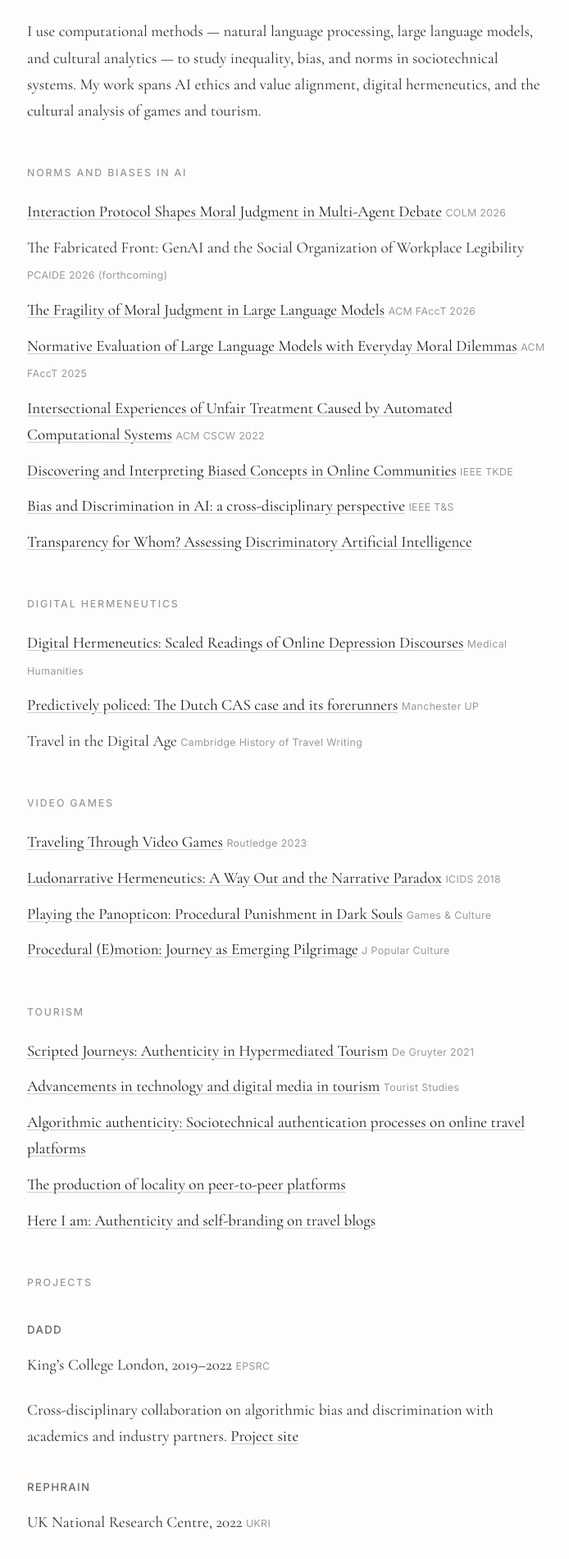
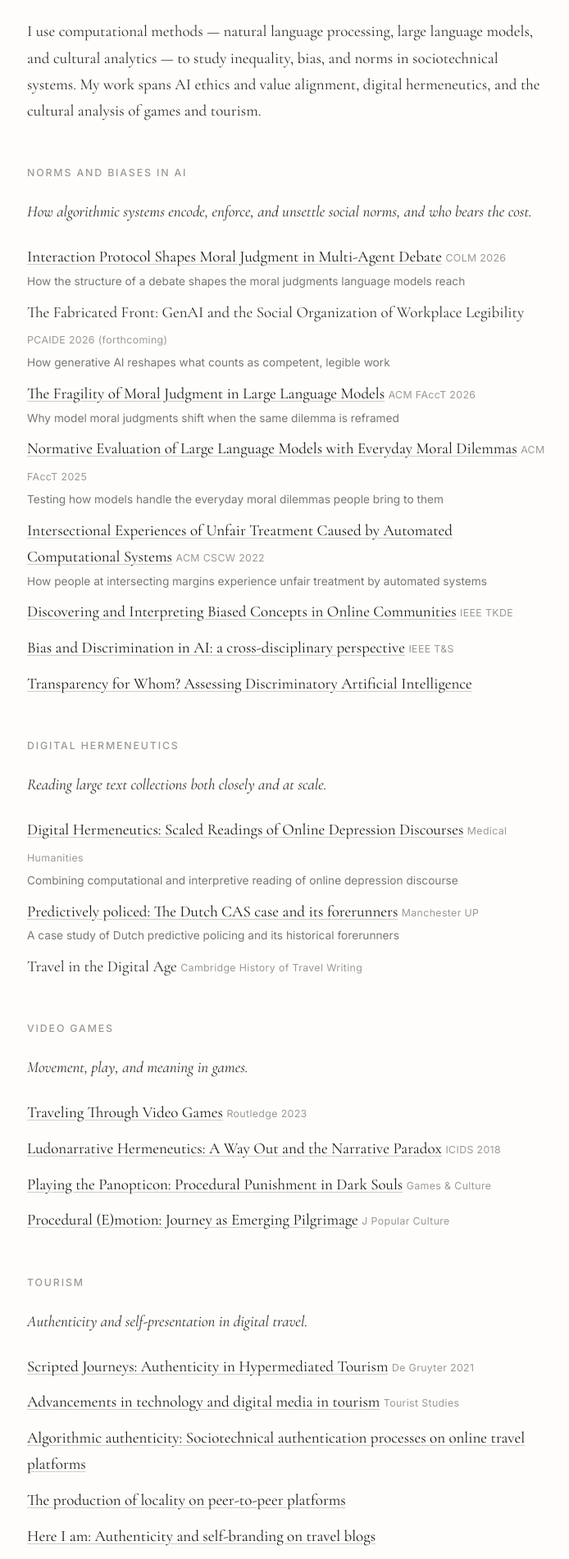
Before and after one commit to tomvannuenen/tomvannuenen.github.io, a Jekyll site: the page built from research.md, in a window 1280 px wide. Shown: the part 352-2254 px from the top of the page at 82% size, without its empty margins (291-985 px from the left). Built offline with Jekyll 4.4.1, drawn with Linux system fonts in a browser that asks for light colours.

Commit message:
Add research annotations and cluster taglines; sharpen demos section

```diff
--- a/_layouts/default.html
+++ b/_layouts/default.html
@@ -236,6 +236,16 @@
             letter-spacing: 0.03em;
         }
 
+        /* Research annotations */
+        .gloss {
+            display: block;
+            font-family: 'Inter', sans-serif;
+            font-size: 0.72em;
+            color: #777;
+            line-height: 1.5;
+            margin-top: 3px;
+        }
+
         /* Flourish */
         .flourish {
             text-align: center;
--- a/research.md
+++ b/research.md
@@ -7,22 +7,28 @@
 
 ## Norms and Biases in AI
 
-- [Interaction Protocol Shapes Moral Judgment in Multi-Agent Debate](https://arxiv.org/abs/2510.10002) <span class="venue">COLM 2026</span>
-- The Fabricated Front: GenAI and the Social Organization of Workplace Legibility <span class="venue">PCAIDE 2026 (forthcoming)</span>
-- [The Fragility of Moral Judgment in Large Language Models](https://arxiv.org/abs/2603.05651) <span class="venue">ACM FAccT 2026</span>
-- [Normative Evaluation of Large Language Models with Everyday Moral Dilemmas](https://dl.acm.org/doi/10.1145/3715275.3732044) <span class="venue">ACM FAccT 2025</span>
-- [Intersectional Experiences of Unfair Treatment Caused by Automated Computational Systems](https://doi.org/10.1145/3555546) <span class="venue">ACM CSCW 2022</span>
+_How algorithmic systems encode, enforce, and unsettle social norms, and who bears the cost._
+
+- [Interaction Protocol Shapes Moral Judgment in Multi-Agent Debate](https://arxiv.org/abs/2510.10002) <span class="venue">COLM 2026</span><span class="gloss">How the structure of a debate shapes the moral judgments language models reach</span>
+- The Fabricated Front: GenAI and the Social Organization of Workplace Legibility <span class="venue">PCAIDE 2026 (forthcoming)</span><span class="gloss">How generative AI reshapes what counts as competent, legible work</span>
+- [The Fragility of Moral Judgment in Large Language Models](https://arxiv.org/abs/2603.05651) <span class="venue">ACM FAccT 2026</span><span class="gloss">Why model moral judgments shift when the same dilemma is reframed</span>
+- [Normative Evaluation of Large Language Models with Everyday Moral Dilemmas](https://dl.acm.org/doi/10.1145/3715275.3732044) <span class="venue">ACM FAccT 2025</span><span class="gloss">Testing how models handle the everyday moral dilemmas people bring to them</span>
+- [Intersectional Experiences of Unfair Treatment Caused by Automated Computational Systems](https://doi.org/10.1145/3555546) <span class="venue">ACM CSCW 2022</span><span class="gloss">How people at intersecting margins experience unfair treatment by automated systems</span>
 - [Discovering and Interpreting Biased Concepts in Online Communities](https://arxiv.org/abs/2010.14448) <span class="venue">IEEE TKDE</span>
 - [Bias and Discrimination in AI: a cross-disciplinary perspective](https://arxiv.org/abs/2008.07309) <span class="venue">IEEE T&S</span>
 - [Transparency for Whom? Assessing Discriminatory Artificial Intelligence](https://ieeexplore.ieee.org/abstract/document/9237325/)
 
 ## Digital Hermeneutics
 
-- [Digital Hermeneutics: Scaled Readings of Online Depression Discourses](https://pubmed.ncbi.nlm.nih.gov/34649936/) <span class="venue">Medical Humanities</span>
-- [Predictively policed: The Dutch CAS case and its forerunners](https://manchesteruniversitypress.co.uk/9781526164209/) <span class="venue">Manchester UP</span>
+_Reading large text collections both closely and at scale._
+
+- [Digital Hermeneutics: Scaled Readings of Online Depression Discourses](https://pubmed.ncbi.nlm.nih.gov/34649936/) <span class="venue">Medical Humanities</span><span class="gloss">Combining computational and interpretive reading of online depression discourse</span>
+- [Predictively policed: The Dutch CAS case and its forerunners](https://manchesteruniversitypress.co.uk/9781526164209/) <span class="venue">Manchester UP</span><span class="gloss">A case study of Dutch predictive policing and its historical forerunners</span>
 - Travel in the Digital Age <span class="venue">Cambridge History of Travel Writing</span>
 
 ## Video Games
+
+_Movement, play, and meaning in games._
 
 - [Traveling Through Video Games](https://www.routledge.com/Traveling-through-Video-Games/vanNuenen/p/book/9781032519500) <span class="venue">Routledge 2023</span>
 - [Ludonarrative Hermeneutics: A Way Out and the Narrative Paradox](https://link.springer.com/chapter/10.1007/978-3-030-04028-4_7) <span class="venue">ICIDS 2018</span>
@@ -31,13 +37,15 @@
 
 ## Tourism
 
+_Authenticity and self-presentation in digital travel._
+
 - [Scripted Journeys: Authenticity in Hypermediated Tourism](https://www.degruyter.com/document/doi/10.1515/9783110700497/html?lang=en) <span class="venue">De Gruyter 2021</span>
 - [Advancements in technology and digital media in tourism](https://journals.sagepub.com/doi/full/10.1177/1468797621990410) <span class="venue">Tourist Studies</span>
 - [Algorithmic authenticity: Sociotechnical authentication processes on online travel platforms](https://journals.sagepub.com/doi/full/10.1177/1468797619832314)
 - [The production of locality on peer-to-peer platforms](https://www.tandfonline.com/doi/pdf/10.1080/23311886.2016.1215780)
 - [Here I am: Authenticity and self-branding on travel blogs](https://journals.sagepub.com/doi/full/10.1177/1468797615594748)
 
-## Projects
+## Grants & Projects
 
 ### DADD
 King's College London, 2019–2022 <span class="venue">EPSRC</span>
```
Also changed, not shown: teaching.md (+5 -5 lines).
